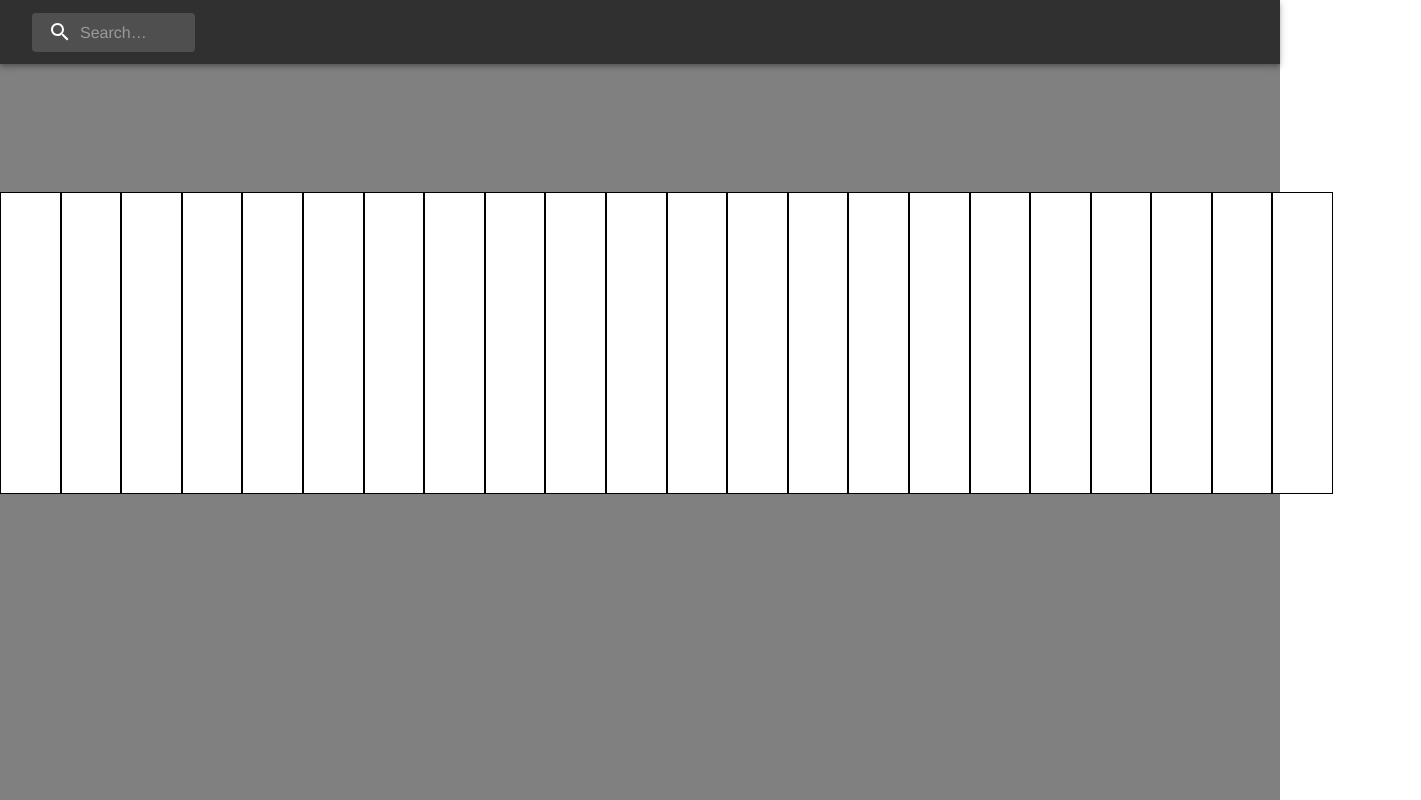
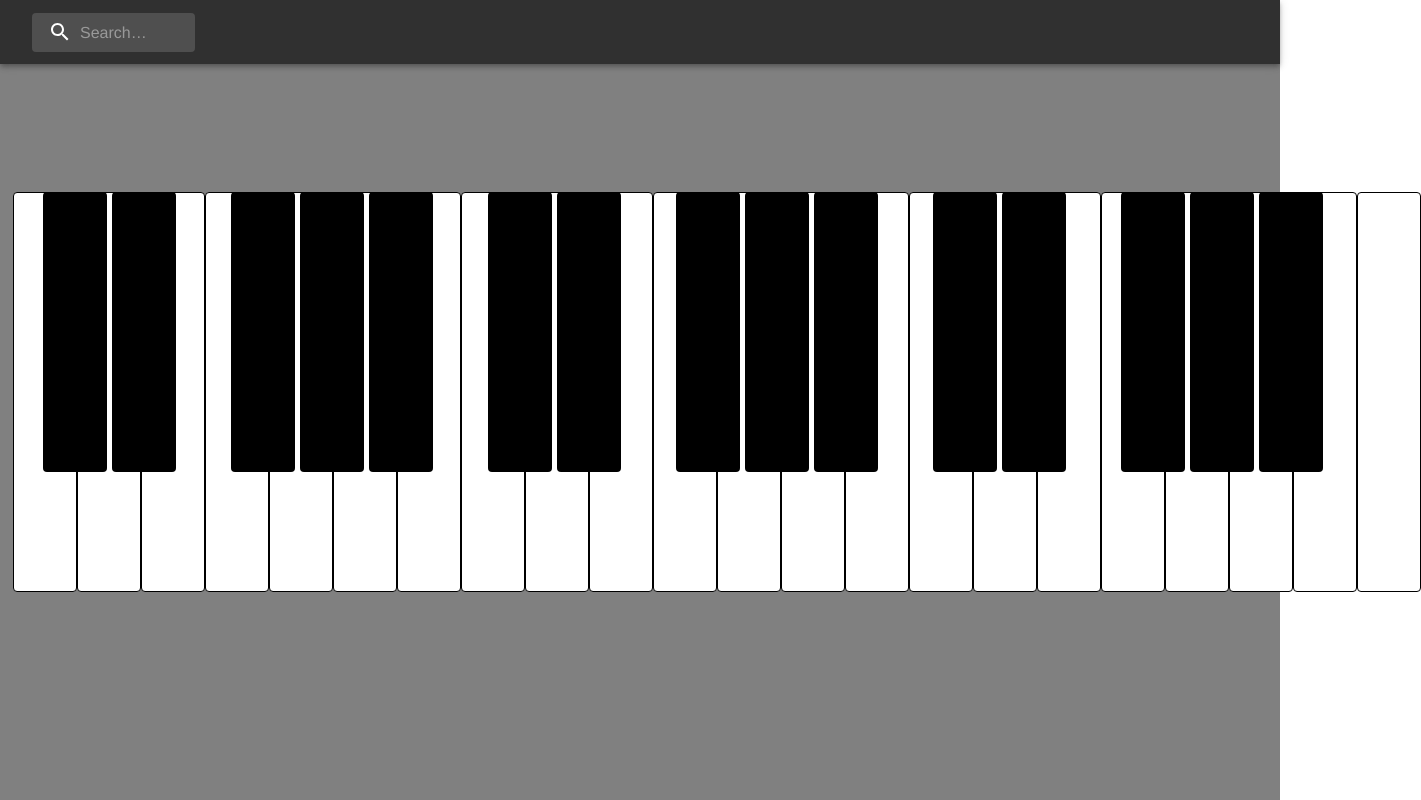
Before and after one commit to yamajunn/app-work, a React (Create React App) app: page /piano in a window 1280 px wide. Shown: the whole page, 1421 px wide, since content can reach past the window. Built offline with nearby package versions, Linux system fonts and the light colour scheme.

Commit message:
add piano

```diff
--- a/src/modules/piano/Main.tsx
+++ b/src/modules/piano/Main.tsx
@@ -1,4 +1,4 @@
-import { Box, SxProps, Theme, Typography } from "@mui/material";
+import { Box, Button, SxProps, Theme, Typography } from "@mui/material";
 import { useEffect, useCallback } from "react";
 import React, { useState } from 'react';
 
@@ -44,7 +44,7 @@ import C4 from "../../resources/piano/C4.mp3"
 
 const Sample = () => {
     const [C1_, C1__] = useState('#FFF')
-    const handleKeyDown = (event: React.KeyboardEvent<HTMLDivElement>) => {
+    const handleKeyDown = (event: React.KeyboardEvent<HTMLButtonElement>) => {
         if (event.key === 'q') {
             var sound = new Audio(C1);
             sound.play();
@@ -203,15 +203,58 @@ const Sample = () => {
         }, 100);
     }, [C1_]);
 
-    return <Box className="Piano-white"><Box className="C1" onKeyDown={(e) => handleKeyDown(e)} tabIndex={0} sx={{ backgroundColor: C1_, width: "59px", height: "100%", border: "1px solid #000" }}></Box><Box className="D1"></Box><Box className="E1"></Box><Box className="F1"></Box><Box className="G1"></Box><Box className="A1"></Box><Box className="B1"></Box><Box className="C2"></Box><Box className="D2"></Box><Box className="E2"></Box><Box className="F2"></Box><Box className="G2"></Box><Box className="A2"></Box><Box className="B2"></Box><Box className="C3"></Box><Box className="D3"></Box><Box className="E3"></Box><Box className="F3"></Box><Box className="G3"></Box><Box className="A3"></Box><Box className="B3"></Box><Box className="C4"></Box></Box>
+    return (
+        <Box className="Piano">
+            <Box className="Piano-white">
+                <Button className="C1" onKeyDown={(e) => handleKeyDown(e)} tabIndex={0} sx={{ backgroundColor: C1_, width: "59px", height: "100%", border: "1px solid #000", textAlign: "center", }} color="error"></Button>
+                <Button className="D1" color="error"></Button>
+                <Button className="E1" color="error"></Button>
+                <Button className="F1" color="error"></Button>
+                <Button className="G1" color="error"></Button>
+                <Button className="A1" color="error"></Button>
+                <Button className="B1" color="error"></Button>
+                <Button className="C2" color="error"></Button>
+                <Button className="D2" color="error"></Button>
+                <Button className="E2" color="error"></Button>
+                <Button className="F2" color="error"></Button>
+                <Button className="G2" color="error"></Button>
+                <Button className="A2" color="error"></Button>
+                <Button className="B2" color="error"></Button>
+                <Button className="C3" color="error"></Button>
+                <Button className="D3" color="error"></Button>
+                <Button className="E3" color="error"></Button>
+                <Button className="F3" color="error"></Button>
+                <Button className="G3" color="error"></Button>
+                <Button className="A3" color="error"></Button>
+                <Button className="B3" color="error"></Button>
+                <Button className="C4" color="error"></Button>
+            </Box>
+            <Box className="Piano-black">
+                <Button className="Db1" color="error"></Button>
+                <Button className="Eb1" color="error"></Button>
+                <Button className="Gb1" color="error"></Button>
+                <Button className="Ab1" color="error"></Button>
+                <Button className="Bb1" color="error"></Button>
+                <Button className="Db2" color="error"></Button>
+                <Button className="Eb2" color="error"></Button>
+                <Button className="Gb2" color="error"></Button>
+                <Button className="Ab2" color="error"></Button>
+                <Button className="Bb2" color="error"></Button>
+                <Button className="Db3" color="error"></Button>
+                <Button className="Eb3" color="error"></Button>
+                <Button className="Gb3" color="error"></Button>
+                <Button className="Ab3" color="error"></Button>
+                <Button className="Bb3" color="error"></Button>
+            </Box>
+        </Box>
+    );
 }
 
 export const Main = () => {
     return (
         <Box className="Main" sx={sx}>
-            <Box className="Piano">
-                <Sample></Sample>
-            </Box>
+            <Sample></Sample>
+            {/* <Button color="error" sx={{ width: "100px", height: "100px", backgroundColor: "#FFF", }}></Button>q */}
         </Box>
     );
 };
@@ -223,139 +266,255 @@ const sx: SxProps<Theme> = {
     ".Piano": {
         width: "1333px",
         height: "300px",
-        margin: "10% auto 0"
+        margin: "10% 1% 0"
     },
     ".Piano-white": {
-        position: "relative",
+        position: "absolute",
         widht: "100%",
-        height: "100%",
+        height: "400px",
         display: "flex",
     },
-
     ".D1": {
         backgroundColor: "#FFF",
-        width: "59px",
+        width: "10px",
         height: "100%",
         border: "1px solid #000",
+        textAlign: "center",
     },
     ".E1": {
         backgroundColor: "#FFF",
-        width: "59px",
+        width: "50px",
         height: "100%",
         border: "1px solid #000",
+        textAlign: "center",
     },
     ".F1": {
         backgroundColor: "#FFF",
-        width: "59px",
+        width: "50px",
         height: "100%",
         border: "1px solid #000",
+        textAlign: "center",
     },
     ".G1": {
         backgroundColor: "#FFF",
-        width: "59px",
+        width: "50px",
         height: "100%",
         border: "1px solid #000",
+        textAlign: "center",
     },
     ".A1": {
         backgroundColor: "#FFF",
-        width: "59px",
+        width: "50px",
         height: "100%",
         border: "1px solid #000",
+        textAlign: "center",
     },
     ".B1": {
         backgroundColor: "#FFF",
-        width: "59px",
+        width: "50px",
         height: "100%",
         border: "1px solid #000",
+        textAlign: "center",
     },
     ".C2": {
         backgroundColor: "#FFF",
-        width: "59px",
+        width: "50px",
         height: "100%",
         border: "1px solid #000",
+        textAlign: "center",
     },
     ".D2": {
         backgroundColor: "#FFF",
-        width: "59px",
+        width: "50px",
         height: "100%",
         border: "1px solid #000",
+        textAlign: "center",
     },
     ".E2": {
         backgroundColor: "#FFF",
-        width: "59px",
+        width: "50px",
         height: "100%",
         border: "1px solid #000",
+        textAlign: "center",
     },
     ".F2": {
         backgroundColor: "#FFF",
-        width: "59px",
+        width: "50px",
         height: "100%",
         border: "1px solid #000",
+        textAlign: "center",
     },
     ".G2": {
         backgroundColor: "#FFF",
-        width: "59px",
+        width: "50px",
         height: "100%",
         border: "1px solid #000",
+        textAlign: "center",
     },
     ".A2": {
         backgroundColor: "#FFF",
-        width: "59px",
+        width: "50px",
         height: "100%",
         border: "1px solid #000",
+        textAlign: "center",
     },
     ".B2": {
         backgroundColor: "#FFF",
-        width: "59px",
+        width: "50px",
         height: "100%",
         border: "1px solid #000",
+        textAlign: "center",
     },
     ".C3": {
         backgroundColor: "#FFF",
-        width: "59px",
+        width: "50px",
         height: "100%",
         border: "1px solid #000",
+        textAlign: "center",
     },
     ".D3": {
         backgroundColor: "#FFF",
-        width: "59px",
+        width: "50px",
         height: "100%",
         border: "1px solid #000",
+        textAlign: "center",
     },
     ".E3": {
         backgroundColor: "#FFF",
-        width: "59px",
+        width: "50px",
         height: "100%",
         border: "1px solid #000",
+        textAlign: "center",
     },
     ".F3": {
         backgroundColor: "#FFF",
-        width: "59px",
+        width: "50px",
         height: "100%",
         border: "1px solid #000",
+        textAlign: "center",
     },
     ".G3": {
         backgroundColor: "#FFF",
-        width: "59px",
+        width: "50px",
         height: "100%",
         border: "1px solid #000",
+        textAlign: "center",
     },
     ".A3": {
         backgroundColor: "#FFF",
-        width: "59px",
+        width: "50px",
         height: "100%",
         border: "1px solid #000",
+        textAlign: "center",
     },
     ".B3": {
         backgroundColor: "#FFF",
-        width: "59px",
+        width: "50px",
         height: "100%",
         border: "1px solid #000",
+        textAlign: "center",
     },
     ".C4": {
         backgroundColor: "#FFF",
-        width: "59px",
+        width: "50px",
         height: "100%",
         border: "1px solid #000",
+        textAlign: "center",
+    },
+    ".Piano-black": {
+        position: "relative",
+        width: "100%",
+        height: "70%",
+        display: "flex",
+    },
+    ".Db1": {
+        backgroundColor: "#000",
+        width: "20px",
+        height: "280px",
+        margin: "0 0 0 30px",
+    },
+    ".Eb1": {
+        backgroundColor: "#000",
+        width: "40px",
+        height: "280px",
+        margin: "0 0 0 5px",
+    },
+    ".Gb1": {
+        backgroundColor: "#000",
+        width: "40px",
+        height: "280px",
+        margin: "0 0 0 55px",
+    },
+    ".Ab1": {
+        backgroundColor: "#000",
+        width: "40px",
+        height: "280px",
+        margin: "0 0 0 5px",
+    },
+    ".Bb1": {
+        backgroundColor: "#000",
+        width: "40px",
+        height: "280px",
+        margin: "0 0 0 5px",
+    },
+    ".Db2": {
+        backgroundColor: "#000",
+        width: "40px",
+        height: "280px",
+        margin: "0 0 0 55px",
+    },
+    ".Eb2": {
+        backgroundColor: "#000",
+        width: "40px",
+        height: "280px",
+        margin: "0 0 0 5px",
+    },
+    ".Gb2": {
+        backgroundColor: "#000",
+        width: "40px",
+        height: "280px",
+        margin: "0 0 0 55px",
+    },
+    ".Ab2": {
+        backgroundColor: "#000",
+        width: "40px",
+        height: "280px",
+        margin: "0 0 0 5px",
+    },
+    ".Bb2": {
+        backgroundColor: "#000",
+        width: "40px",
+        height: "280px",
+        margin: "0 0 0 5px",
+    },
+    ".Db3": {
+        backgroundColor: "#000",
+        width: "40px",
+        height: "280px",
+        margin: "0 0 0 55px",
+    },
+    ".Eb3": {
+        backgroundColor: "#000",
+        width: "40px",
+        height: "280px",
+        margin: "0 0 0 5px",
+    },
+    ".Gb3": {
+        backgroundColor: "#000",
+        width: "40px",
+        height: "280px",
+        margin: "0 0 0 55px",
+    },
+    ".Ab3": {
+        backgroundColor: "#000",
+        width: "40px",
+        height: "280px",
+        margin: "0 0 0 5px",
+    },
+    ".Bb3": {
+        backgroundColor: "#000",
+        width: "40px",
+        height: "280px",
+        margin: "0 0 0 5px",
     },
 };
```
